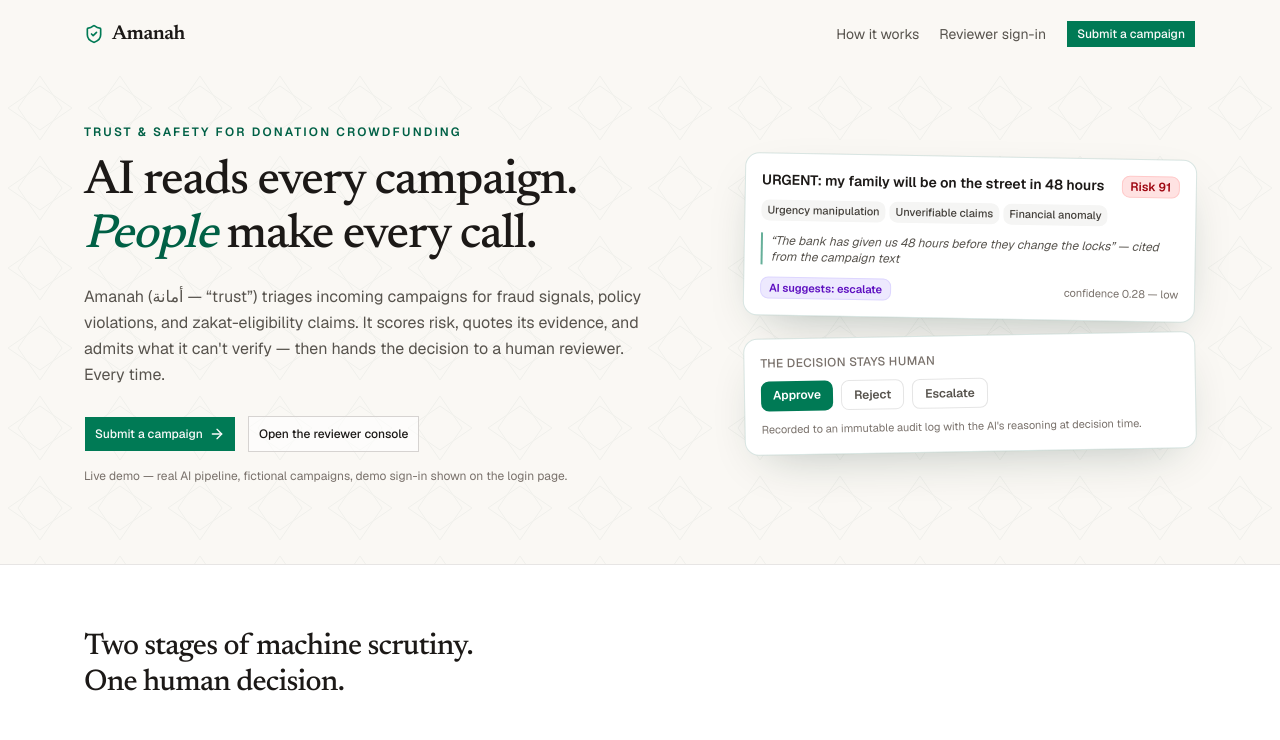
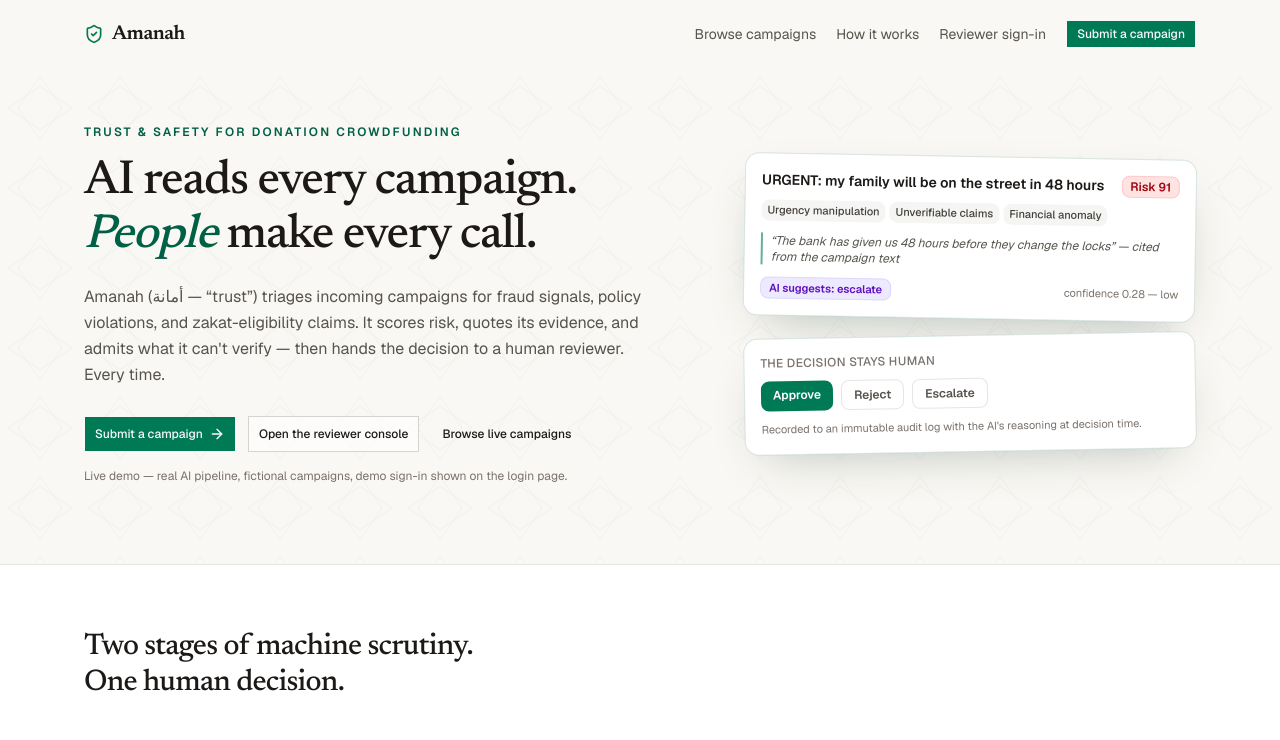
Before and after one commit to MicBun/veracity, a Next.js app: page / in a window 1280 px wide. Shown: the top 740 px of the page. Built offline with nearby package versions, Linux system fonts and the light colour scheme; no server answers.

Commit message:
feat(nav): donor entry points to the campaigns gallery

```diff
--- a/app/about/page.tsx
+++ b/app/about/page.tsx
@@ -75,6 +75,9 @@ export default async function AboutPage() {
           <span className="font-serif text-xl font-semibold tracking-tight">Amanah</span>
         </Link>
         <nav className="flex items-center gap-4 text-sm">
+          <Link href="/campaigns" className="text-stone-600 hover:text-stone-900">
+            Browse campaigns
+          </Link>
           <Link href="/submit" className="text-stone-600 hover:text-stone-900">
             Submit
           </Link>
--- a/app/page.tsx
+++ b/app/page.tsx
@@ -86,6 +86,12 @@ export default async function LandingPage() {
         </Link>
         <nav className="flex items-center gap-2 sm:gap-5">
           <Link
+            href="/campaigns"
+            className="hidden text-sm text-stone-600 hover:text-stone-900 sm:block"
+          >
+            Browse campaigns
+          </Link>
+          <Link
             href="/about"
             className="hidden text-sm text-stone-600 hover:text-stone-900 sm:block"
           >
@@ -142,6 +148,9 @@ export default async function LandingPage() {
               </Button>
               <Button asChild size="lg" variant="outline" className="border-stone-300 bg-white/60">
                 <Link href="/login">Open the reviewer console</Link>
+              </Button>
+              <Button asChild size="lg" variant="ghost">
+                <Link href="/campaigns">Browse live campaigns</Link>
               </Button>
             </div>
             <p className="rise rise-5 mt-4 text-xs text-stone-500">
--- a/app/status/[id]/page.tsx
+++ b/app/status/[id]/page.tsx
@@ -81,6 +81,15 @@ export default async function StatusPage({
           </div>
         </div>
 
+        {campaign.status === "approved" && (
+          <Link
+            href={`/campaigns/${campaign.id}`}
+            className="flex w-fit items-center gap-1 text-sm font-medium text-emerald-800 underline underline-offset-2 hover:text-emerald-900"
+          >
+            View your live campaign page →
+          </Link>
+        )}
+
         <Card>
           <CardHeader>
             <CardTitle>{campaign.title}</CardTitle>
```
